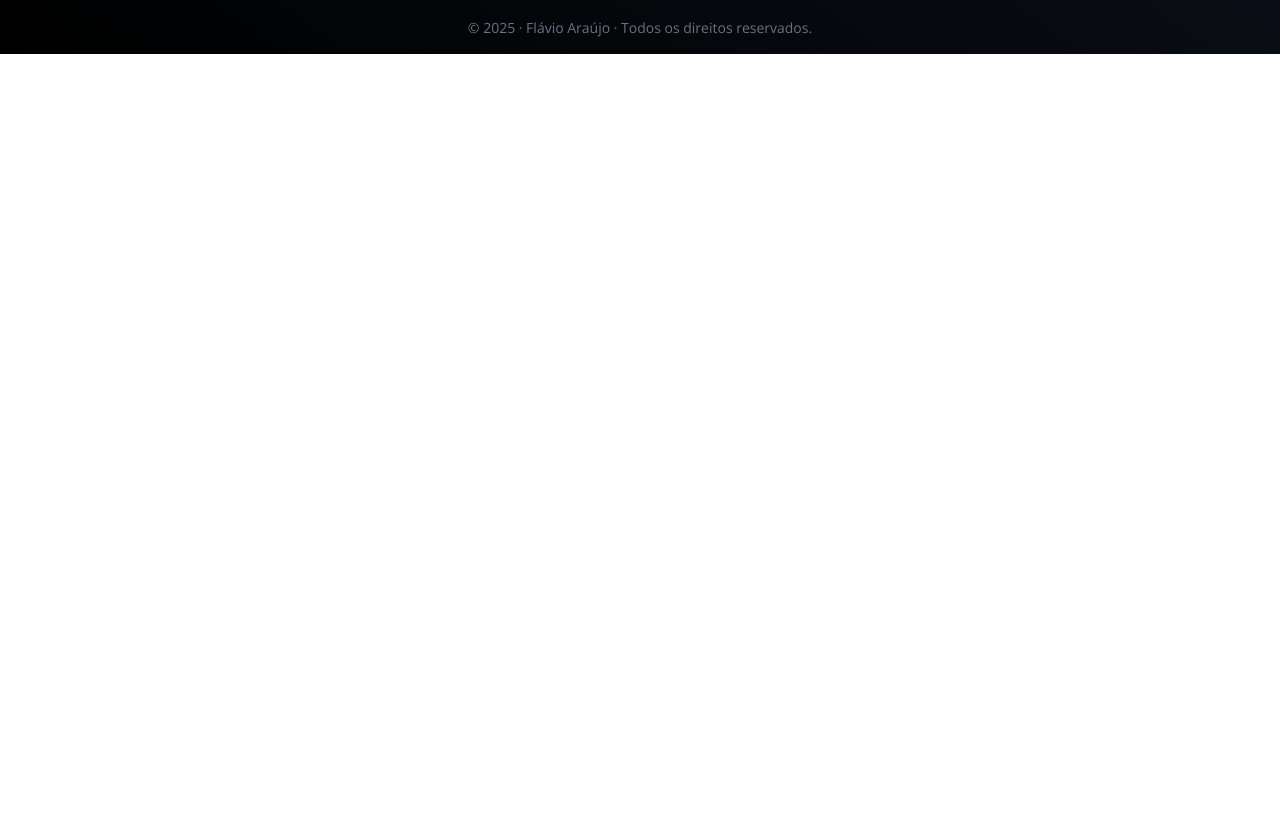
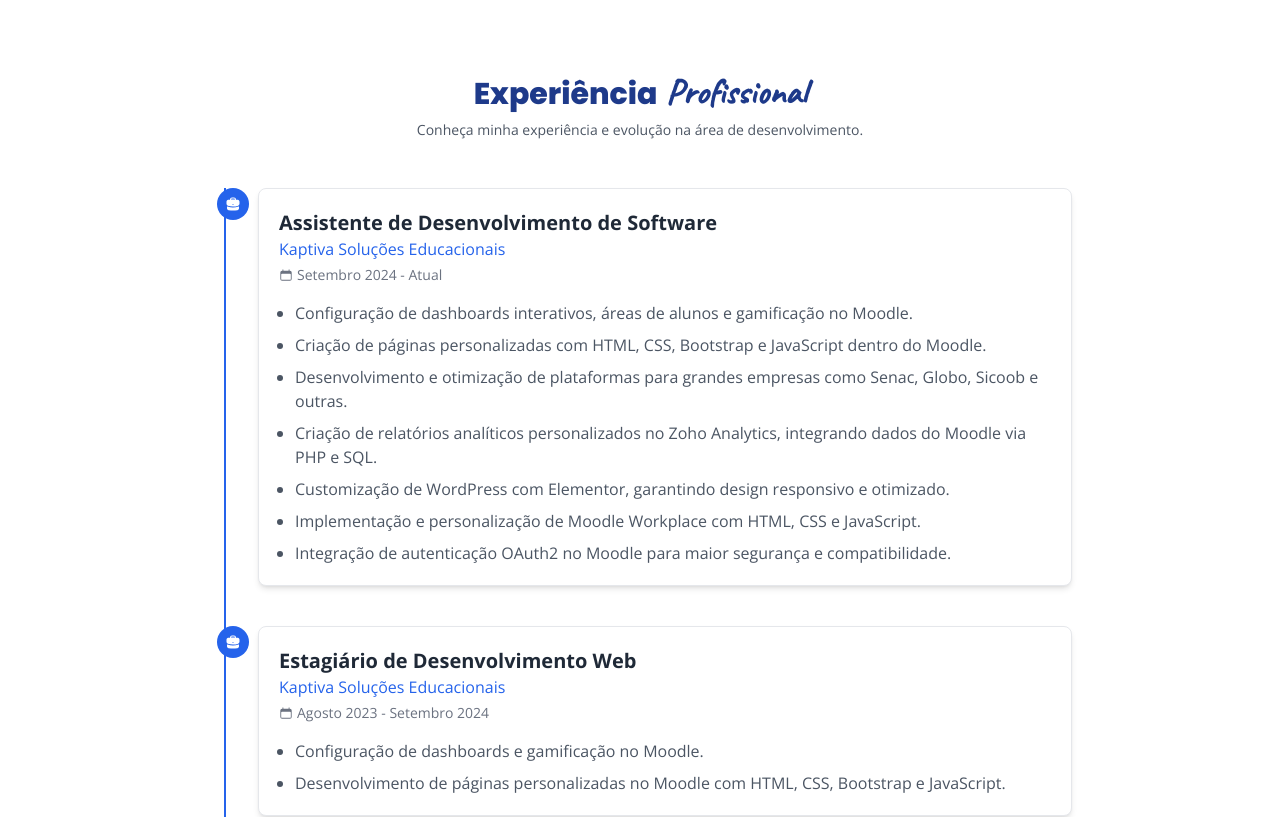
Before and after one commit to FlavioAraujo23/react-portifolio, a React (Vite) app: page / in a window 1280 px wide. Shown: the part 860-1677 px from the top of the page. Before the commit the page ends 914 px from the top, so only its background shows below. Built offline with nearby package versions, Linux system fonts and the light colour scheme.

Commit message:
Create experience component

```diff
--- a/src/App.tsx
+++ b/src/App.tsx
@@ -8,9 +8,10 @@
 import "./index.css";
 import { Analytics } from "@vercel/analytics/react";
 import { MaintenancePage } from "./components/MaintenancePage";
+import { Experience } from "./components/Experience";
 
 function App() {
-  const isMaintenanceMode = true;
+  const isMaintenanceMode = false;
 
   if (isMaintenanceMode) {
     return <MaintenancePage />;
@@ -21,6 +22,7 @@
       <main>
         <Hero />
         <About />
+        <Experience />
         <Services />
         <Projects />
         <Skills />
--- /dev/null
+++ b/src/components/Experience.tsx
@@ -0,0 +1,83 @@
+import { HiBriefcase, HiCalendar } from "react-icons/hi2";
+
+export function Experience() {
+  const experiences = [
+    {
+      title: "Assistente de Desenvolvimento de Software",
+      company: "Kaptiva Soluções Educacionais",
+      companyLink: "https://kaptiva.com.br/",
+      period: "Setembro 2024 - Atual",
+      description: [
+        "Configuração de dashboards interativos, áreas de alunos e gamificação no Moodle.",
+        "Criação de páginas personalizadas com HTML, CSS, Bootstrap e JavaScript dentro do Moodle.",
+        "Desenvolvimento e otimização de plataformas para grandes empresas como Senac, Globo, Sicoob e outras.",
+        "Criação de relatórios analíticos personalizados no Zoho Analytics, integrando dados do Moodle via PHP e SQL.",
+        "Customização de WordPress com Elementor, garantindo design responsivo e otimizado.",
+        "Implementação e personalização de Moodle Workplace com HTML, CSS e JavaScript.",
+        "Integração de autenticação OAuth2 no Moodle para maior segurança e compatibilidade.",
+      ],
+    },
+    {
+      title: "Estagiário de Desenvolvimento Web",
+      company: "Kaptiva Soluções Educacionais",
+      companyLink: "https://kaptiva.com.br/",
+      period: "Agosto 2023 - Setembro 2024",
+      description: [
+        "Configuração de dashboards e gamificação no Moodle.",
+        "Desenvolvimento de páginas personalizadas no Moodle com HTML, CSS, Bootstrap e JavaScript.",
+      ],
+    },
+  ];
+
+  return (
+    <section className="container mx-auto my-12 max-w-4xl p-4">
+      <div className="p-4 text-center">
+        <h2 className="mb-2 font-bold text-blue-900">
+          <span className="mr-2 font-headline text-3xl">Experiência</span>
+          <span className="font-handwriting text-4xl">Profissional</span>
+        </h2>
+        <p className="text-sm text-gray-600">
+          Conheça minha experiência e evolução na área de desenvolvimento.
+        </p>
+      </div>
+
+      <div className="relative ml-4 mt-8 border-l-2 border-blue-600 pb-8 pl-8">
+        {experiences.map((exp, index) => (
+          <div
+            key={`experience-${index}`}
+            className={`relative mb-10 ${
+              index === experiences.length - 1 ? "mb-0" : ""
+            }`}
+          >
+            <div className="absolute -left-[41px] flex h-8 w-8 items-center justify-center rounded-full bg-blue-600 text-white">
+              <HiBriefcase />
+            </div>
+
+            <div className="flex flex-col gap-4 rounded-lg border border-gray-200 bg-white p-5 shadow-md sm:flex-row">
+              <div className="flex-1">
+                <h3 className="text-xl font-bold text-gray-800">{exp.title}</h3>
+                <a
+                  className="font-medium text-blue-600"
+                  href={exp.companyLink}
+                  target="_blank"
+                >
+                  {exp.company}
+                </a>
+                <div className="mb-4 mt-1 flex items-center text-sm text-gray-500">
+                  <HiCalendar className="mr-1" />
+                  {exp.period}
+                </div>
+
+                <ul className="ml-4 list-disc space-y-2 text-gray-600">
+                  {exp.description.map((item, i) => (
+                    <li key={i}>{item}</li>
+                  ))}
+                </ul>
+              </div>
+            </div>
+          </div>
+        ))}
+      </div>
+    </section>
+  );
+}
```
